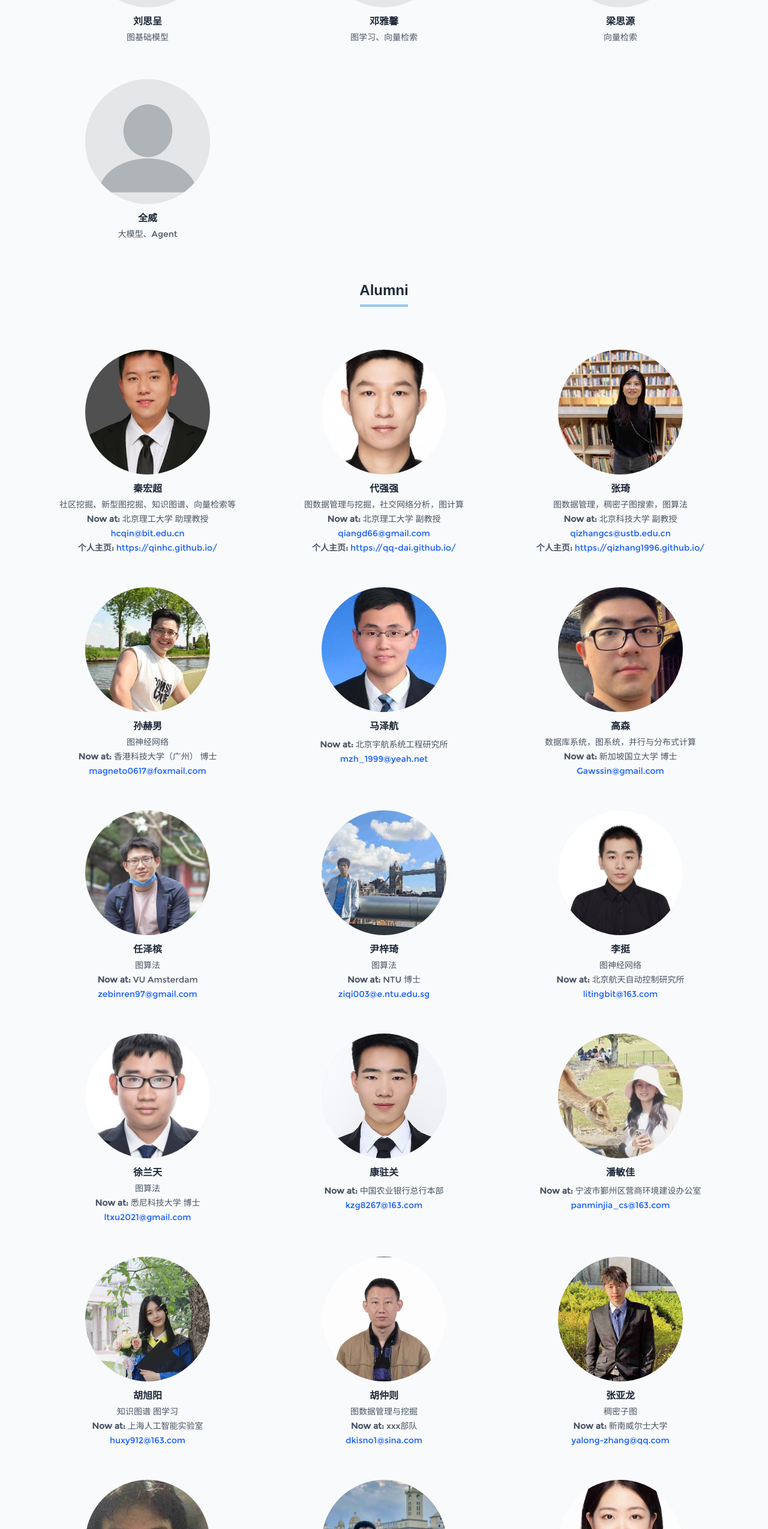
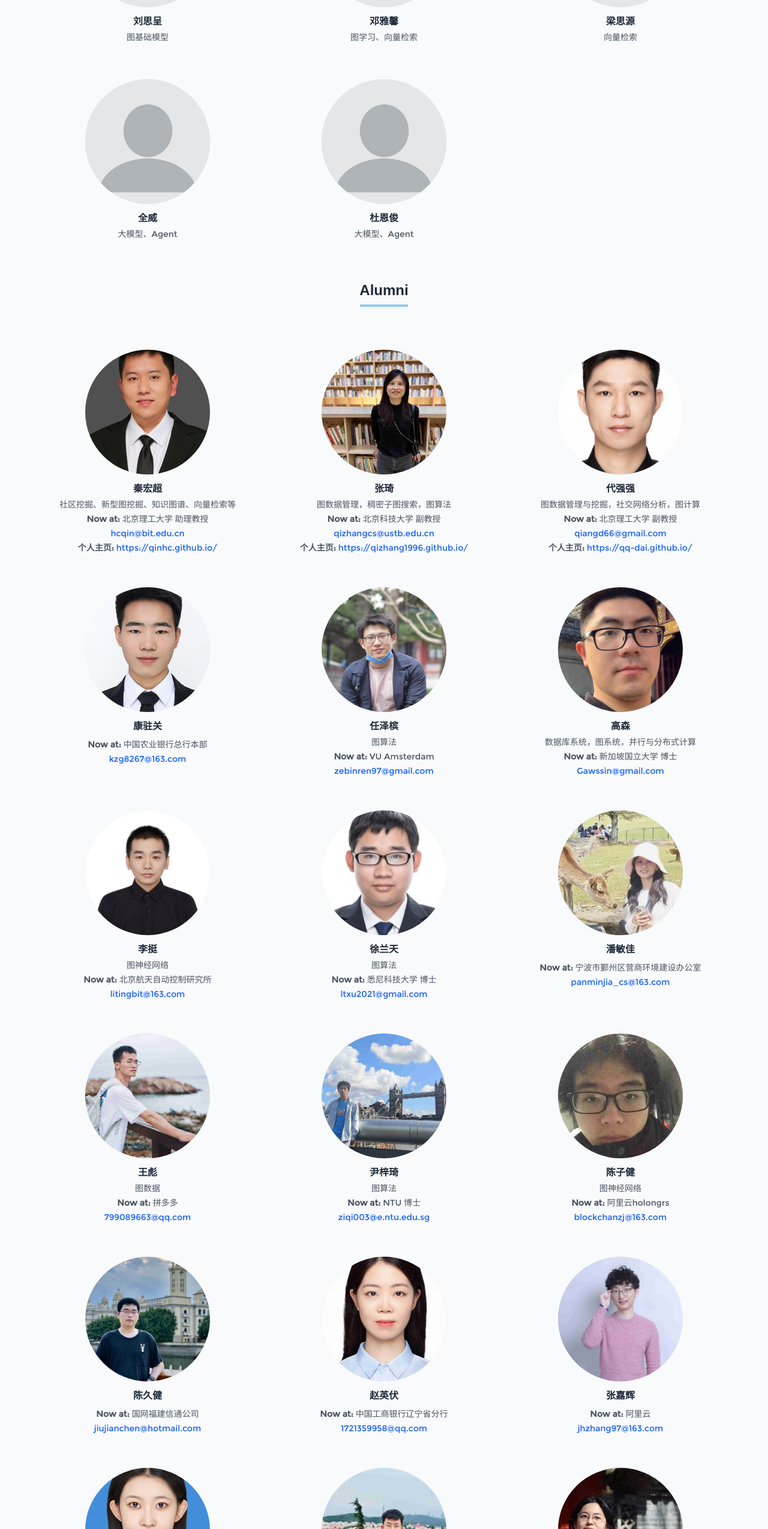
Before and after one commit to zjjyyyk/gdilab, a Next.js app: page /people in a window 1280 px wide. Shown: the part 6797-9346 px from the top of the page at 60% size. Built offline with nearby package versions, Linux system fonts and the light colour scheme.

Commit message:
修改Contact内容，调整Alumni顺序

```diff
--- a/app/contact/page.tsx
+++ b/app/contact/page.tsx
@@ -26,11 +26,7 @@ export default function ContactUs() {
             <section>
               <h2 className="text-lg sm:text-xl font-bold text-gray-800 mb-2 sm:mb-3">About Our Lab</h2>
               <p className="text-justify">
-                The Graph Data Intelligence Lab is a leading research group dedicated to advancing the frontiers of
-                artificial intelligence, machine learning, and data science. Our research focuses on developing
-                innovative algorithms and systems for graph neural networks, knowledge representation, and
-                intelligent data analysis. With state-of-the-art facilities and a collaborative environment,
-                we strive to make significant contributions to both academic research and real-world applications.
+                The Graph Data Intelligence Lab is a premier research group at the forefront of graph data science. We are dedicated to pioneering advanced algorithms and systems in areas such as graph machine learning, knowledge graphs, LLM-Graph integration (LLM4Graph/Graph4LLM), vector retrieval, RAG, LLM Agent, spectral graph theory, and AI for Science (AI4Science). By leveraging state-of-the-art facilities and fostering a collaborative culture, we aim to push the boundaries of academic knowledge and create impactful real-world solutions.
               </p>
             </section>
 
@@ -38,14 +34,22 @@ export default function ContactUs() {
             <section>
               <h2 className="text-lg sm:text-xl font-bold text-gray-800 mb-2 sm:mb-3">Get in Touch</h2>
               <p className="mb-2">
-                <strong>Email:</strong> contact@gdil.edu.cn
+                We welcome your inquiries and collaboration proposals.
+                </p>
+                <p className="mb-2">
+                <strong>Email:</strong> lironghuabit@126.com
               </p>
               <p className="mb-2">
-                <strong>Address:</strong> Room 408, Computer Science Building, University Campus
+                <strong>Address:</strong> Room 1233, Central Teaching Building, Beijing Institute of Technology (Zhongguancun Campus)
               </p>
-              <p className="mb-3">
-                <strong>Follow us on social media:</strong>
-              </p>
+
+              </section>
+              {/* 联系方式 */}
+            <section>
+                <h2 className="text-lg sm:text-xl font-bold text-gray-800 mb-2 sm:mb-3">Follow Us</h2>
+                <p className="mb-2">
+                  Stay updated with our latest research and news.
+                  </p>
               <div className="flex flex-col sm:flex-row gap-2 sm:gap-4 ml-2 sm:ml-4">
                 <a
                   href={siteConfig.social.xiaohongshu}
@@ -65,7 +69,7 @@ export default function ContactUs() {
                 </a>
               </div>
               <p className="mb-3 mt-4">
-                <strong>WeChat Official Account (微信公众号):</strong>
+                WeChat Official Account (微信公众号):
               </p>
               <div className="ml-2 sm:ml-4">
                 <button
@@ -75,38 +79,35 @@ export default function ContactUs() {
                   💬 点击查看微信公众号二维码
                 </button>
               </div>
-            </section>
+              </section>
 
             {/* 招生信息 */}
             <section>
               <h2 className="text-lg sm:text-xl font-bold text-gray-800 mb-2 sm:mb-3">Join Our Team</h2>
               <p className="mb-3 text-justify">
-                We are always looking for talented and motivated students to join our research group!
-                If you are passionate about artificial intelligence, machine learning, or data science,
-                and eager to work on cutting-edge research projects, we encourage you to apply.
+                We are continuously seeking highly motivated and talented students to join our dynamic research team. If you are passionate about graph algorithms, graph machine learning, LLM-Graph integration, LLM Agent, RAG, spectral graph theory, and are eager to tackle cutting-edge research challenges, we strongly encourage you to reach out.
               </p>
               <p className="mb-3">
                 <strong>We are currently recruiting:</strong>
               </p>
               <ul className="list-disc ml-6 sm:ml-8 space-y-1 sm:space-y-2 mb-3">
-                <li>Ph.D. students (Fall 2025 & Spring 2026)</li>
-                <li>Master's students (Fall 2025)</li>
-                <li>Undergraduate research assistants</li>
-                <li>Visiting scholars and postdoctoral researchers</li>
+                <li>Ph.D. Students (Commencing Fall 2027)</li>
+                <li>Master's Students (Commencing Fall 2026)</li>
+                <li>Undergraduate Research Assistants</li>
+                <li>Visiting Scholars and Postdoctoral Researchers</li>
               </ul>
               <p className="mb-3">
                 <strong>What we offer:</strong>
               </p>
               <ul className="list-disc ml-6 sm:ml-8 space-y-1 sm:space-y-2 mb-3">
                 <li>Competitive scholarships and stipends</li>
-                <li>Access to high-performance computing resources</li>
+                <li>Access to high-performance computing clusters</li>
                 <li>Opportunities to publish in top-tier conferences and journals</li>
-                <li>Collaboration with leading researchers worldwide</li>
-                <li>Supportive and inclusive research environment</li>
+                <li>Collaboration with leading international researchers</li>
+                <li>A supportive, inclusive, and intellectually stimulating environment</li>
               </ul>
               <p className="text-justify">
-                Interested candidates are welcome to send their CV, transcripts, and a brief statement of
-                research interests to <strong>contact@gdil.edu.cn</strong>. We look forward to hearing from you!
+                Interested candidates are invited to submit their CV, academic transcripts, and a statement of research interests to <strong>lironghuabit@126.com</strong>. We look forward to hearing from you!
               </p>
             </section>
           </div>
--- a/public/data/featured-publications.json
+++ b/public/data/featured-publications.json
@@ -24,20 +24,20 @@
     "title": "Density Decomposition of Bipartite Graphs",
     "venue": "SIGMOD 2025",
     "year": 2025,
-    "image": "/images/publications/SIGMOD25_Zhang.jpg",
+    "image": "/images/publications/SIGMOD25_Zhang_Density.jpg",
     "pdf": "https://ronghuali.github.io/PaperFiles/Density Decomposition of Bipartite Graphs.pdf",
     "code": "https://github.com/Flydragonet/ab-dense-subgraph",
     "class": "CGA"
   },
   {
-    "authors": "Yichun Yang, Rong-Hua Li*, Meihao Liao, Guoren Wang",
-    "title": "Improved Algorithms for Effective Resistance Computation on Graphs",
-    "venue": "COLT 2025",
+    "authors": "Yalong Zhang, Rong-Hua Li*, Longlong Lin, Qi Zhang, Lu Qin, Guoren Wang",
+    "title": "Integral Densest Subgraph Search on Directed Graphs",
+    "venue": "SIGMOD 2025",
     "year": 2025,
-    "image": "/images/publications/COLT25_Yang.jpg",
-    "pdf": "https://ronghuali.github.io/PaperFiles/Improved Algorithms for Effective Resistance Computation on Graphs.pdf",
-    "code": null,
-    "class": "AGA"
+    "image": "/images/publications/SIGMOD25_Zhang.jpg",
+    "pdf": "https://ronghuali.github.io/PaperFiles/Integral Densest Subgraph Search on Directed Graphs.pdf",
+    "code": "https://github.com/Yalong-Zhang/maxab",
+    "class": "CGA"
   },
   {
     "authors": "Qiangqiang Dai, Rong-Hua Li*, Donghang Cui, Guoren Wang",
--- a/public/data/people.json
+++ b/public/data/people.json
@@ -334,6 +334,12 @@
         "photo": "/images/people/null.jpg",
         "research": "大模型、Agent",
         "email": null
+    },
+    {
+        "name": "杜恩俊",
+        "photo": "/images/people/null.jpg",
+        "research": "大模型、Agent",
+        "email": null
     }
   ],
   "alumni": [
@@ -346,6 +352,14 @@
         "destination" : "北京理工大学 助理教授"
     },
     {
+        "name": "张琦",
+        "photo": "/images/people/张琦.jpg",
+        "research": "图数据管理，稠密子图搜索，图算法",
+        "email": "qizhangcs@ustb.edu.cn",
+        "homepage": "https://qizhang1996.github.io/",
+        "destination" : "北京科技大学 副教授"
+    },
+    {
         "name": "代强强",
         "photo": "/images/people/代强强.jpg",
         "research": "图数据管理与挖掘，社交网络分析，图计算",
@@ -354,33 +368,11 @@
         "destination" : "北京理工大学 副教授"
     },
     {
-        "name": "张琦",
-        "photo": "/images/people/张琦.jpg",
-        "research": "图数据管理，稠密子图搜索，图算法",
-        "email": "qizhangcs@ustb.edu.cn",
-        "homepage": "https://qizhang1996.github.io/",
-        "destination" : "北京科技大学 副教授"
-    },
-    {
-        "name": "孙赫男",
-        "photo": "/images/people/孙赫男.jpg",
-        "research": "图神经网络",
-        "email": "magneto0617@foxmail.com",
-        "destination" : "香港科技大学（广州） 博士"
-    },
-    {
-        "name": "马泽航",
-        "photo": "/images/people/马泽航.jpg",
+        "name": "康驻关",
+        "photo": "/images/people/康驻关.jpg",
         "research": null,
-        "email": "mzh_1999@yeah.net",
-        "destination" : "北京宇航系统工程研究所"
-    },
-    {
-        "name": "高森",
-        "photo": "/images/people/高森.jpg",
-        "research": "数据库系统，图系统，并行与分布式计算",
-        "email": "Gawssin@gmail.com",
-        "destination" : "新加坡国立大学 博士"
+        "email": "kzg8267@163.com",
+        "destination" : "中国农业银行总行本部"
     },
     {
         "name": "任泽槟",
@@ -390,11 +382,11 @@
         "destination" : "VU Amsterdam"
     },
     {
-        "name": "尹梓琦",
-        "photo": "/images/people/尹梓琦.jpg",
-        "research": "图算法",
-        "email": "ziqi003@e.ntu.edu.sg",
-        "destination" : "NTU 博士"
+        "name": "高森",
+        "photo": "/images/people/高森.jpg",
+        "research": "数据库系统，图系统，并行与分布式计算",
+        "email": "Gawssin@gmail.com",
+        "destination" : "新加坡国立大学 博士"
     },
     {
         "name": "李挺",
@@ -411,13 +403,6 @@
         "destination" : "悉尼科技大学 博士"
     },
     {
-        "name": "康驻关",
-        "photo": "/images/people/康驻关.jpg",
-        "research": null,
-        "email": "kzg8267@163.com",
-        "destination" : "中国农业银行总行本部"
-    },
-    {
         "name": "潘敏佳",
         "photo": "/images/people/潘敏佳.jpg",
         "research": null,
@@ -425,25 +410,18 @@
         "destination" : "宁波市鄞州区营商环境建设办公室"
     },
     {
-        "name": "胡旭阳",
-        "photo": "/images/people/胡旭阳.jpg",
-        "research": "知识图谱 图学习",
-        "email": "huxy912@163.com",
-        "destination" : "上海人工智能实验室"
+        "name": "王彪",
+        "photo": "/images/people/王彪.jpg",
+        "research": "图数据",
+        "email": "799089663@qq.com",
+        "destination" : "拼多多"
     },
     {
-        "name": "胡仲则",
-        "photo": "/images/people/胡仲则.jpg",
-        "research": "图数据管理与挖掘",
-        "email": "dkisno1@sina.com",
-        "destination" : "xxx部队"
-    },
-    {
-        "name": "张亚龙",
-        "photo": "/images/people/张亚龙.jpg",
-        "research": "稠密子图",
-        "email": "yalong-zhang@qq.com",
-        "destination" : "新南威尔士大学"
+        "name": "尹梓琦",
+        "photo": "/images/people/尹梓琦.jpg",
+        "research": "图算法",
+        "email": "ziqi003@e.ntu.edu.sg",
+        "destination" : "NTU 博士"
     },
     {
         "name": "陈子健",
@@ -488,6 +466,62 @@
         "destination" : "阿里巴巴"
     },
     {
+        "name": "卢茜君",
+        "photo": "/images/people/卢茜君.jpg",
+        "research": "图神经网络",
+        "email": "luxijun@outlook.com",
+        "destination" : "中国人寿"
+    },
+    {
+        "name": "乔梓峰",
+        "photo": "/images/people/乔梓峰.jpg",
+        "research": "图神经网络，图表示学习",
+        "email": "2929196936@qq.com",
+        "destination" : "中国联通"
+    },
+    {
+        "name": "鲁多",
+        "photo": "/images/people/鲁多.jpg",
+        "research": "图神经网络",
+        "email": "lu.d.0@foxmail.com",
+        "destination": "中国农业银行"
+    },
+    {
+        "name": "马泽航",
+        "photo": "/images/people/马泽航.jpg",
+        "research": null,
+        "email": "mzh_1999@yeah.net",
+        "destination" : "北京宇航系统工程研究所"
+    },
+    {
+        "name": "胡旭阳",
+        "photo": "/images/people/胡旭阳.jpg",
+        "research": "知识图谱 图学习",
+        "email": "huxy912@163.com",
+        "destination" : "上海人工智能实验室"
+    },
+    {
+        "name": "胡仲则",
+        "photo": "/images/people/胡仲则.jpg",
+        "research": "图数据管理与挖掘",
+        "email": "dkisno1@sina.com",
+        "destination" : "xxx部队"
+    },
+    {
+        "name": "侯景乐",
+        "photo": "/images/people/侯景乐.jpg",
+        "research": "云计算，图算法",
+        "email": "1779870177@qq.com",
+        "destination" : "工商银行陕西省分行本部"
+    },
+    {
+        "name": "孙赫男",
+        "photo": "/images/people/孙赫男.jpg",
+        "research": "图神经网络",
+        "email": "magneto0617@foxmail.com",
+        "destination" : "香港科技大学（广州） 博士"
+    },
+    {
         "name": "郑天欣",
         "photo": "/images/people/郑天欣.jpg",
         "research": null,
@@ -500,6 +534,27 @@
         "research": "知识图谱",
         "email": "710358646@qq.com",
         "destination" : "北京沃东天骏信息技术有限公司"
+    },
+    {
+        "name": "孟雨辰",
+        "photo": "/images/people/孟雨辰.jpg",
+        "research": null,
+        "email": "meng_yc@163.com",
+        "destination" : "百度"
+    },
+    {
+        "name": "付俊华",
+        "photo": "/images/people/付俊华.jpg",
+        "research": "知识图谱",
+        "email": "775242987@qq.com",
+        "destination" : "xxx部队"
+    },
+    {
+        "name": "马渊沐",
+        "photo": "/images/people/马渊沐.jpg",
+        "research": "图神经网络",
+        "email": "257856034@qq.com",
+        "destination" : "xxx部队"
     },
     {
         "name": "于瀚文",
@@ -516,27 +571,6 @@
         "destination" : "快手"
     },
     {
-        "name": "侯景乐",
-        "photo": "/images/people/侯景乐.jpg",
-        "research": "云计算，图算法",
-        "email": "1779870177@qq.com",
-        "destination" : "工商银行陕西省分行本部"
-    },
-    {
-        "name": "付俊华",
-        "photo": "/images/people/付俊华.jpg",
-        "research": "知识图谱",
-        "email": "775242987@qq.com",
-        "destination" : "xxx部队"
-    },
-    {
-        "name": "马渊沐",
-        "photo": "/images/people/马渊沐.jpg",
-        "research": "图神经网络",
-        "email": "257856034@qq.com",
-        "destination" : "xxx部队"
-    },
-    {
         "name": "左丰源",
         "photo": "/images/people/左丰源.jpg",
         "research": null,
@@ -544,32 +578,11 @@
         "destination" : "国家开发银行"
     },
     {
-        "name": "孟雨辰",
-        "photo": "/images/people/孟雨辰.jpg",
-        "research": null,
-        "email": "meng_yc@163.com",
-        "destination" : "百度"
-    },
-    {
-        "name": "卢茜君",
-        "photo": "/images/people/卢茜君.jpg",
-        "research": "图神经网络",
-        "email": "luxijun@outlook.com",
-        "destination" : "中国人寿"
-    },
-    {
-        "name": "乔梓峰",
-        "photo": "/images/people/乔梓峰.jpg",
-        "research": "图神经网络，图表示学习",
-        "email": "2929196936@qq.com",
-        "destination" : "中国联通"
-    },
-    {
-        "name": "王彪",
-        "photo": "/images/people/王彪.jpg",
-        "research": "图数据",
-        "email": "799089663@qq.com",
-        "destination" : "拼多多"
+        "name": "张亚龙",
+        "photo": "/images/people/张亚龙.jpg",
+        "research": "稠密子图",
+        "email": "yalong-zhang@qq.com",
+        "destination" : "新南威尔士大学 博士"
     },
     {
         "name": "程苗苗",
@@ -599,13 +612,6 @@
         "destination" : "腾讯"
     },
     {
-        "name": "鲁多",
-        "photo": "/images/people/鲁多.jpg",
-        "research": "图神经网络",
-        "email": "lu.d.0@foxmail.com",
-        "destination": "中国农业银行"
-    },
-    {
         "name": "吴可心",
         "photo": "/images/people/null.jpg",
         "research": null,
@@ -617,6 +623,20 @@
         "research": null,
         "email": null,
         "destination" : "中国人寿"
+    },
+    {
+        "name": "Nana",
+        "photo": "/images/people/null.jpg",
+        "research": null,
+        "email": null,
+        "destination" : null
+    },
+    {
+        "name": "Wilson",
+        "photo": "/images/people/null.jpg",
+        "research": null,
+        "email": null,
+        "destination" : null
     }
   ]
 }
```
Also changed, not shown: public/images/publications/SIGMOD25_Zhang_Density.jpg (added).
